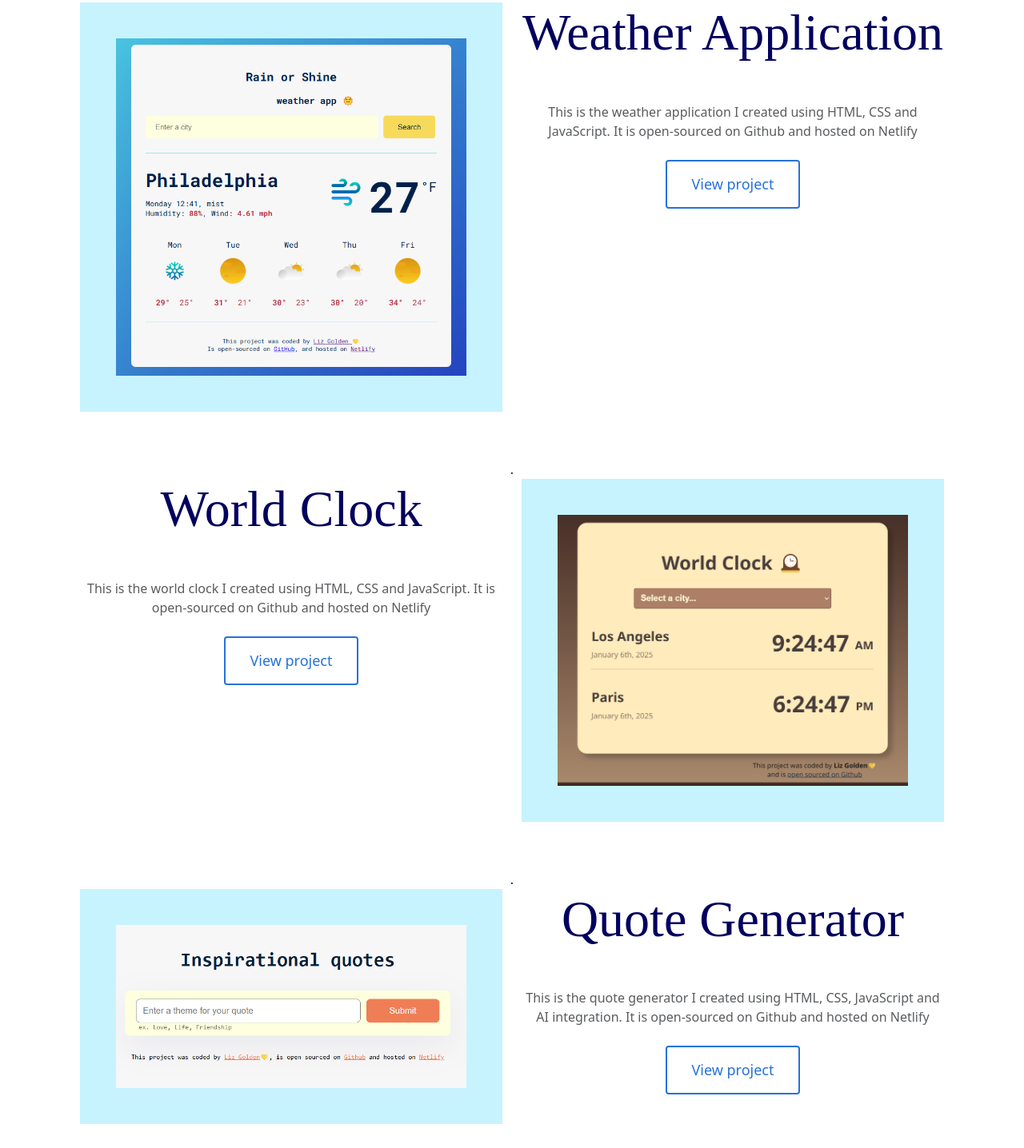
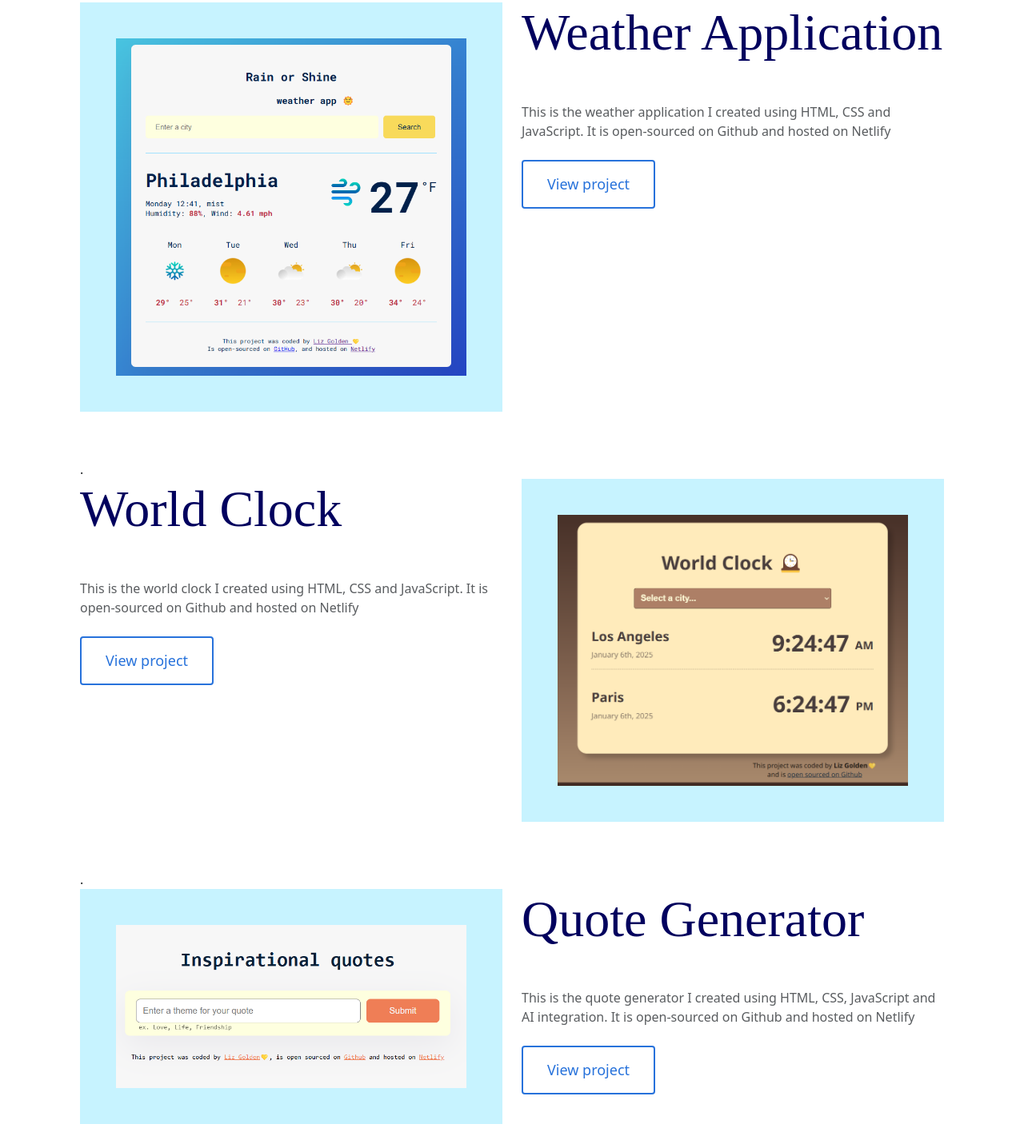
Before and after one commit to EcGolden22/Portfolio-project, a plain HTML site: page index.html in a window 1280 px wide. Shown: the part 799-2235 px from the top of the page at 80% size. Drawn offline with nearby package versions, Linux system fonts and the light colour scheme; a web font is replaced by a local one.

Commit message:
fixed alignment of project descriptions

```diff
--- a/index.html
+++ b/index.html
@@ -50,7 +50,7 @@
           />
         </div>
 
-        <div class="col-6">
+        <div class="col">
           <h2 class="mb-5">Weather Application</h2>
           <p class="mb-4 text-muted">
             This is the weather application I created using HTML, CSS and
@@ -68,7 +68,7 @@
     <div class="container">
       .
       <div class="row">
-        <div class="col-6">
+        <div class="col">
           <h2 class="mb-5">World Clock</h2>
           <p class="mb-4 text-muted">
             This is the world clock I created using HTML, CSS and JavaScript. It
@@ -100,7 +100,7 @@
             alt="Quote-generator-picture"
           />
         </div>
-        <div class="col-6">
+        <div class="col">
           <h2 class="mb-5">Quote Generator</h2>
           <p class="mb-4 text-muted">
             This is the quote generator I created using HTML, CSS, JavaScript
--- a/styles/portfolio.css
+++ b/styles/portfolio.css
@@ -70,7 +70,6 @@ img {
 
 .container {
   padding: 30px;
-  text-align: center;
 }
 
 @media (max-width: 900px) {
@@ -81,4 +80,8 @@ img {
   h2 {
     font-size: 44px;
   }
+
+  .container {
+    text-align: center;
+  }
 }
```
